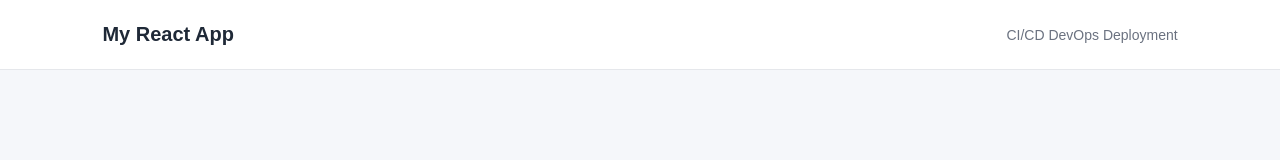
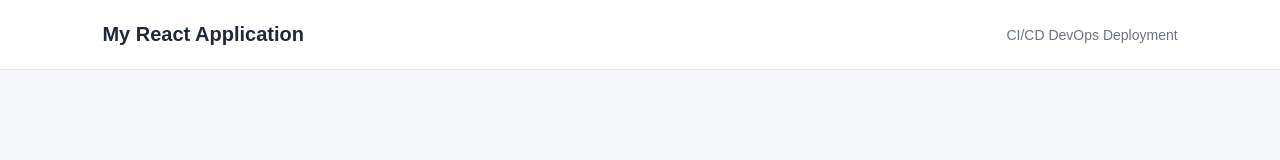
Before and after one commit to prithvi19ait-dev/my-react-app, a React (Vite) app: page / in a window 1280 px wide. Shown: the top 160 px of the page. Built offline with nearby package versions, Linux system fonts and the light colour scheme.

Commit message:
update application

```diff
--- a/src/App.jsx
+++ b/src/App.jsx
@@ -4,7 +4,7 @@ function App() {
   return (
     <div className="app">
       <nav>
-        <h2>My React App</h2>
+        <h2>My React Application</h2>
         <span>CI/CD DevOps Deployment</span>
       </nav>
 
```
